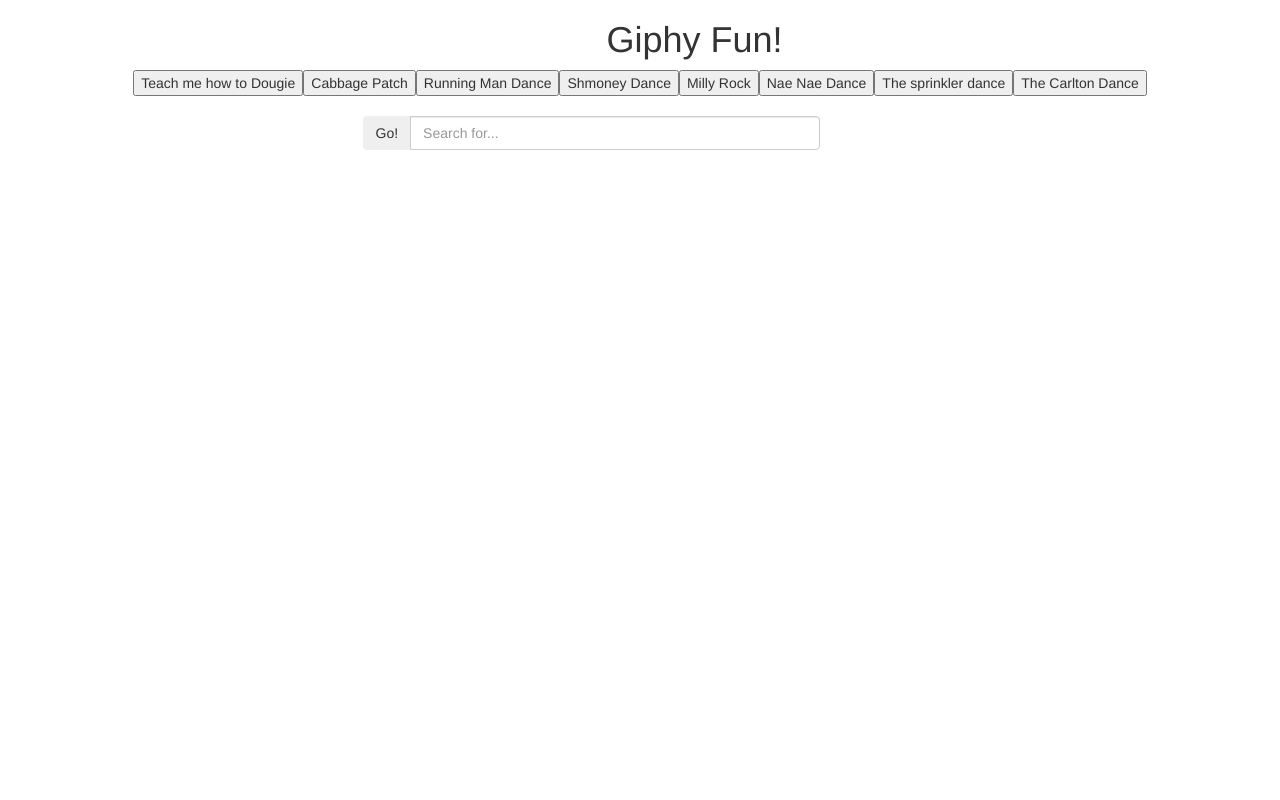
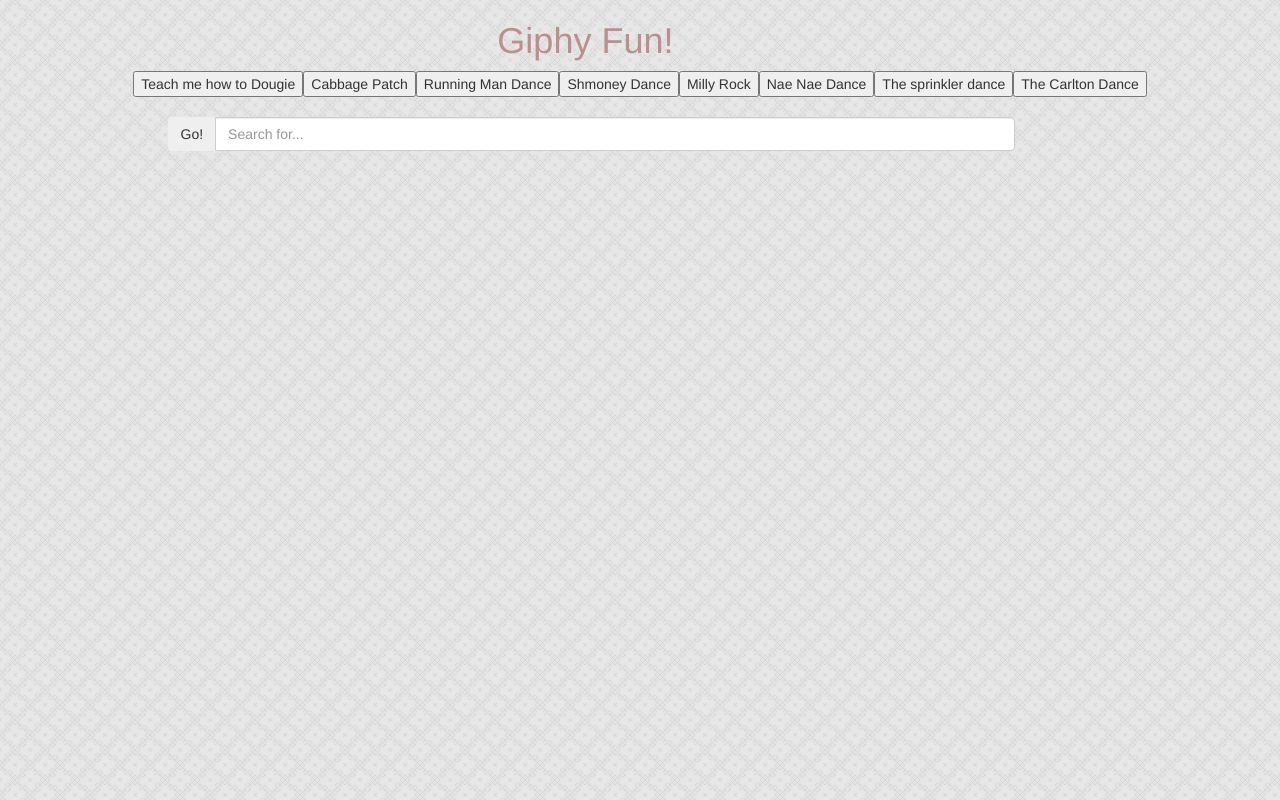
Before and after one commit to JasonRobnson/GiphyWork2, a website: page index.html in a window 1280 px wide. Drawn offline with nearby package versions, Linux system fonts and the light colour scheme.

Commit message:
everything works

```diff
--- /dev/null
+++ b/Assets/css/style.css
@@ -0,0 +1,9 @@
+body {
+background-image: url("../Images/lyonnette.png");
+}
+h1 {
+    color: rosybrown;
+}
+a:hover {
+    background-color: red;
+}
--- a/index.html
+++ b/index.html
@@ -12,6 +12,7 @@
 
   <!-- local style sheet right click on css tab to copy path -->
     <!-- <link rel="stylesheet" href="styles/styles.css"> -->
+    <link rel="stylesheet" href="./assets/css/style.css">
 
     <title>Gif Homework</title>
 </head>
@@ -19,7 +20,7 @@
 <body>
     <header>
         <div class="row">
-            <div class="col-xs-1"></div>
+            <div class="col-xs-1 col-md-12"></div>
             <div class="col-xs-11 center-justify">
                 <div class="text-center">
                     <h1 class="text-center">Giphy Fun!</h1>
@@ -38,8 +39,8 @@
             </div>
         </div>
             <div class="row">
-                <div class="col-md-3 col-xs-2"></div>
-                <div class="col-md-5 col-xs-9">
+                <div class="col-md-1 col-xs-2"></div>
+                <div class="col-md-9 col-xs-9">
                     <br>
                     <div class="input-group">
 
@@ -51,7 +52,7 @@
                     </div>
                 </div>
 
-                <div class="col-xs-9 gifHolder float-left text-center">
+                <div class="col-xs-9 gifHolder text-center">
 
                 </div>
             </div>
```
Also changed, not shown: Assets/Images/lyonnette.png (added).
